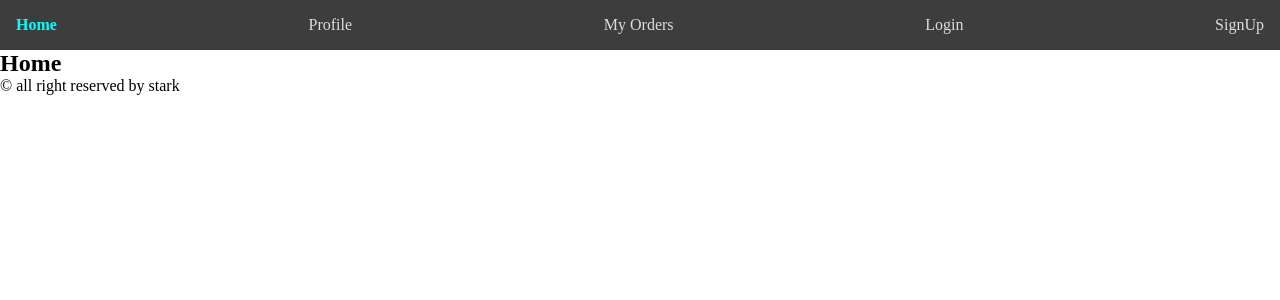
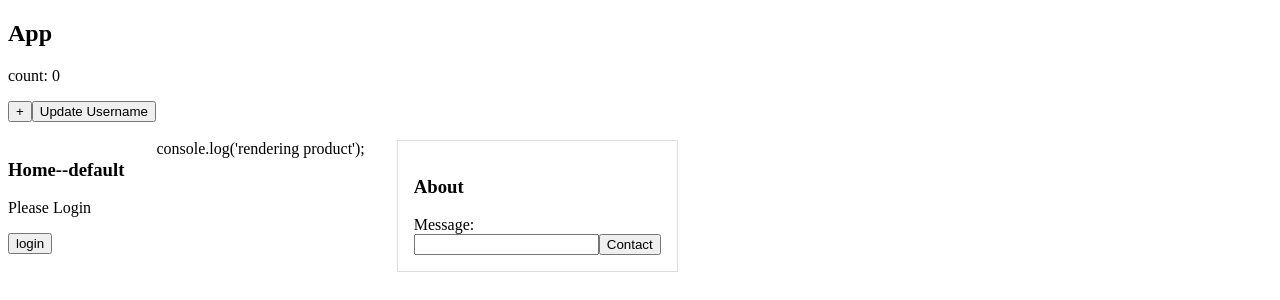
Before and after one commit to kunal20000/react_basic, a React (Create React App) app: page / in a window 1280 px wide. Shown: the top 300 px of the page. Built offline with nearby package versions, Linux system fonts and the light colour scheme.

Commit message:
optimisation in react

```diff
--- /dev/null
+++ b/src/V8_Optimisation/App.jsx
@@ -0,0 +1,33 @@
+import React, { useState } from "react";
+import Home from "./components/Home";
+import { About } from "./components/About";
+
+export const App = () => {
+
+    const [counter, setCounter] = useState(0);
+    const [username, setUsername] = useState("default");
+    console.log("rendering App");
+
+     //   useCallback and useMemo
+
+     const contactUs = (message)=>{
+         console.log(message);
+     }
+return (
+    <>
+      <section>
+        <h2>App</h2>
+        <p>count: {counter}</p>
+        <button onClick={()=>setCounter(counter + 1)}>+</button>
+        <button onClick={()=>setUsername("New User")}>Update Username</button>
+      </section>
+      <br />
+      <main style={{display:"flex", gap:"2rem"}}>
+       <Home username={username}/>
+       <About contact={contactUs}/>
+      </main>
+    </>
+  );
+};
+// state update causing re render
+// parent re rendering is always re rendering the child
--- /dev/null
+++ b/src/V8_Optimisation/components/About.jsx
@@ -0,0 +1,31 @@
+import React,{useRef, useState} from 'react';
+
+export const About = ({contact}) => {
+    console.log("rendering About");
+const messageRef = useRef(null);
+const handleClick = ()=>{
+    const {value} = messageRef.current
+    contact(value);
+}
+  return (
+ <section  style={{ border: "1px solid #ddd", padding: "1rem" }}>
+    <h3>About</h3>
+    <label htmlFor="message">Message:</label><br />
+    <input type="text"  id="message" ref={messageRef}  />
+    <button onClick={handleClick}>Contact</button>
+
+ </section>
+  );
+}
+
+// const a = () => {
+//     return 10
+// };
+// const b = () => {
+//     return 10
+// };
+
+// const a = {x: 10}
+// const b = {x: 10}
+
+// console.log(a===b);
--- /dev/null
+++ b/src/V8_Optimisation/components/Home.jsx
@@ -0,0 +1,35 @@
+import React,{useState} from 'react';
+import { Product } from './Product';
+
+ const Home = (props) => {
+    console.log("props", props);
+    const[login, setLogin] = useState(false);
+
+    console.log("rendering Home");
+  return (
+   <>
+   <section>
+    <h3>Home--{props.username}</h3>
+    <p>{login ? "Welcom":"Please Login"}</p>
+    <button onClick={()=>setLogin(!login)}>{login ? "logout": "login"}</button>
+   </section>
+   <Product/>
+   </>
+  );
+}
+
+export default Home;
+// export default Home;
+
+// memo restricts the unesessary re render
+// comparing the props passed previously and currently
+// if there is no change then it will not rerender the comp
+
+
+// function Home(){
+//     return 'Home'
+// }
+
+
+// Home();
+// Home();
--- /dev/null
+++ b/src/V8_Optimisation/components/Product.jsx
@@ -0,0 +1,11 @@
+import React from 'react';
+
+export const Product = () => {
+    console.log("rendering product");
+
+  return (
+   <div>
+       console.log('rendering product');
+   </div>
+  );
+}
--- a/src/index.js
+++ b/src/index.js
@@ -8,7 +8,10 @@ import { BrowserRouter as Router } from "react-router-dom";
 // import { AppV2 } from './V4/AppV2';
 //import {App} from './V5Rounting/App';
 
-import { App1 } from "./V7_Authentication/App1";
+
+import { App } from "./V8_Optimisation/App";
+
+// import { App1 } from "./V7_Authentication/App1";
 // import { App } from './V6/App';
 // import './index.css';
 // import App from './App';
@@ -19,7 +22,7 @@ import { App1 } from "./V7_Authentication/App1";
 
 ReactDOM.createRoot(document.getElementById("root")).render(
   <Router>
-    <App1 />
+    <App />
   </Router>
 );
 
```
